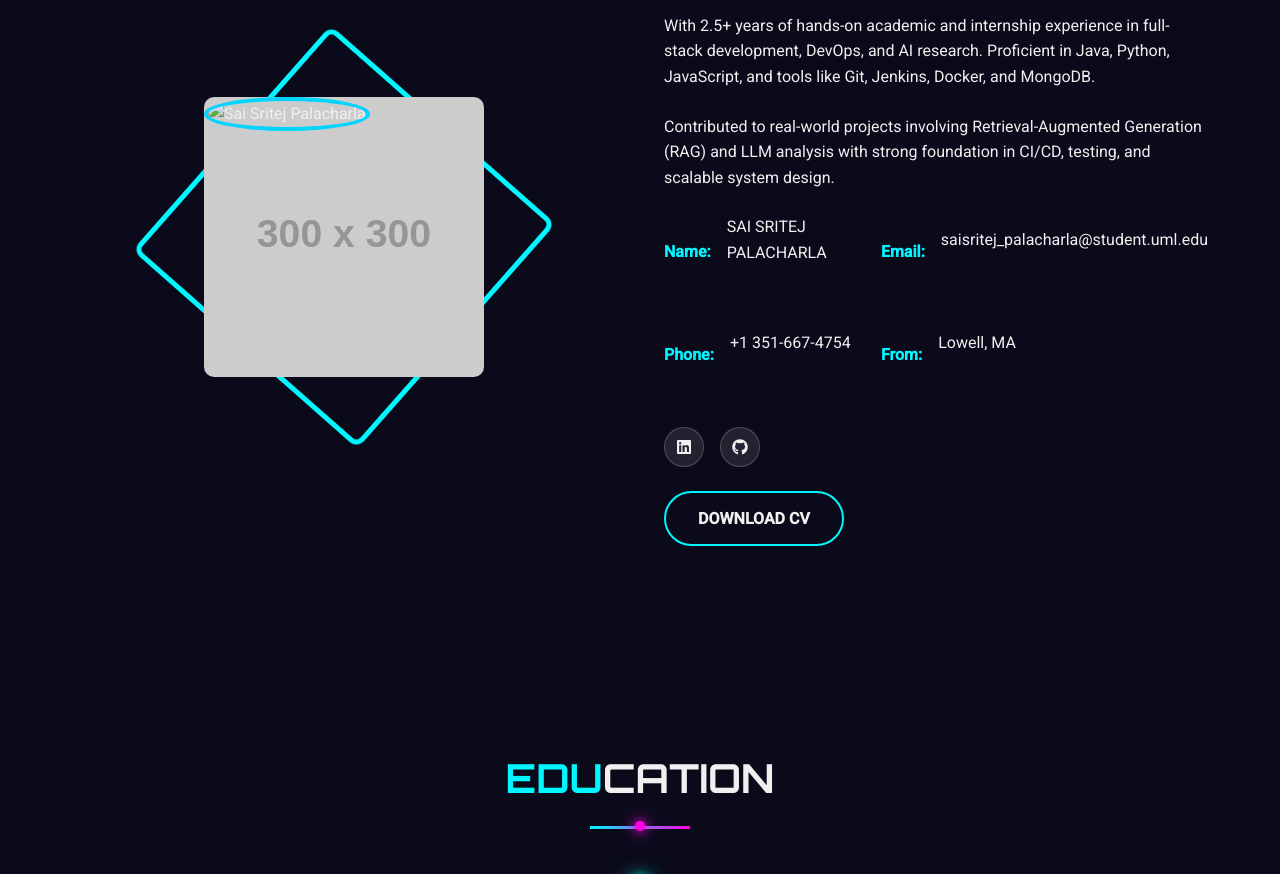
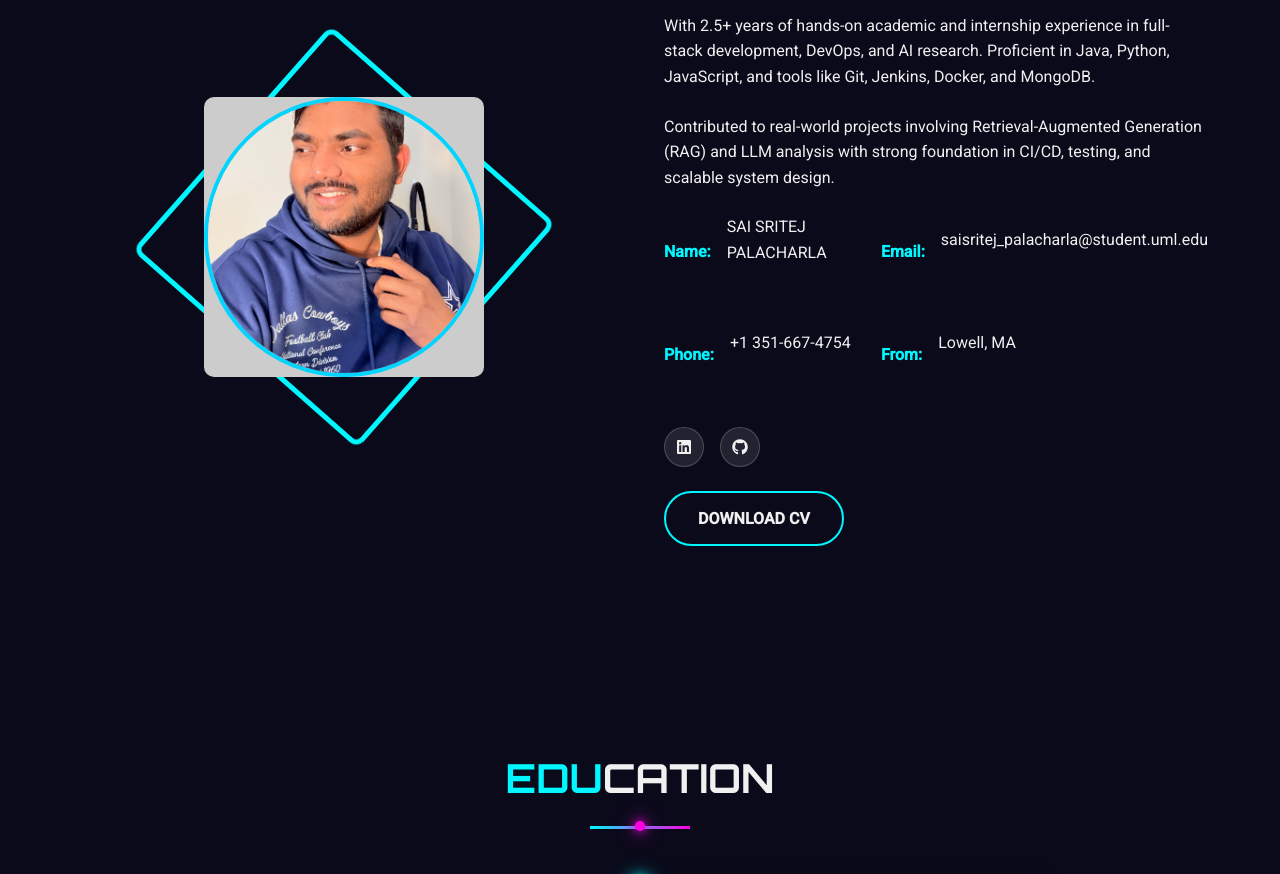
Before and after one commit to SAISRITEJ-PALACHARLA/saisritej-palacharla.github.io, a plain HTML site: page index.html in a window 1280 px wide. Shown: the part 1107-1981 px from the top of the page. Drawn offline with nearby package versions, Linux system fonts and the light colour scheme; placeholder pictures from the web are drawn by us; animation ran at ten frames a second.

Commit message:
Fix image path and add profile picture

```diff
--- a/index.html
+++ b/index.html
@@ -62,7 +62,7 @@
                     <div class="image-container">
                         <div class="image-border"></div>
                         <div class="image-main">
-                            <img src="profile.jpeg" alt="Sai Sritej Palacharla" class="profile-pic" />
+                            <img src="IMG_5487.jpeg" alt="Sai Sritej Palacharla" class="profile-pic" />
                         </div>
                     </div>
                 </div>
```
